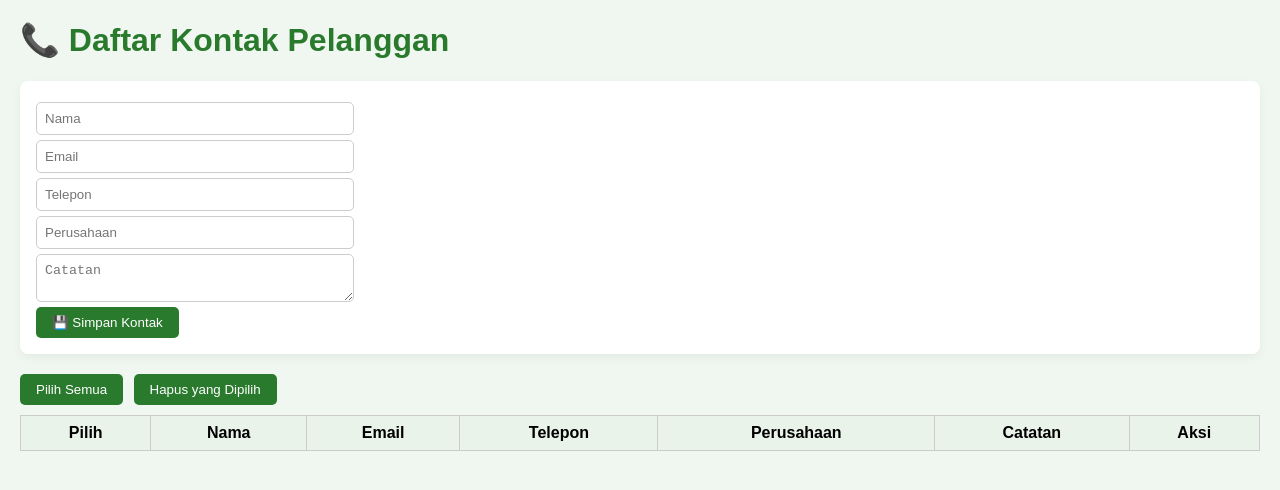
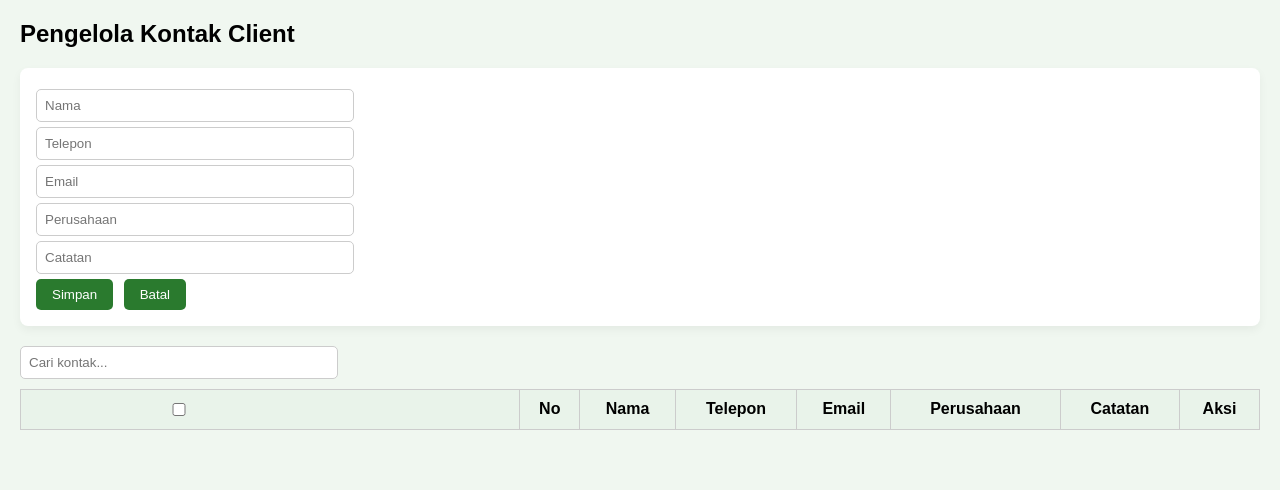
Before and after one commit to zxfathn/zxfathn.github.io, a plain HTML site: page index.html in a window 1280 px wide. Drawn offline with Linux system fonts and the light colour scheme; no server answers.

Commit message:
Update index.html

```diff
--- a/index.html
+++ b/index.html
@@ -3,39 +3,39 @@
 <head>
 <meta charset="UTF-8">
 <meta name="viewport" content="width=device-width, initial-scale=1.0">
-<title>Manajemen Kontak Pelanggan</title>
+<title>Pengelola Kontak Client</title>
 <link rel="stylesheet" href="style.css">
 </head>
 <body>
 <div class="container">
-  <h1>📞 Daftar Kontak Pelanggan</h1>
+<h2>Pengelola Kontak Client</h2>
 
+<!-- Form tambah/edit -->
 <form id="contactForm">
   <input type="hidden" id="contactId">
-    <input type="text" name="Nama" placeholder="Nama" required>
-    <input type="email" name="Email" placeholder="Email" required>
-    <input type="text" name="Telepon" placeholder="Telepon" required>
-    <input type="text" name="Perusahaan" placeholder="Perusahaan">
-    <textarea name="Catatan" placeholder="Catatan"></textarea>
-    <button type="submit">💾 Simpan Kontak</button>
+  <input type="text" id="nama" placeholder="Nama" required>
+  <input type="text" id="telepon" placeholder="Telepon" required>
+  <input type="email" id="email" placeholder="Email" required>
+  <input type="text" id="perusahaan" placeholder="Perusahaan">
+  <input type="text" id="catatan" placeholder="Catatan">
+  <button type="submit">Simpan</button>
+  <button type="button" onclick="clearForm()">Batal</button>
 </form>
 
-  <button id="selectAllBtn">Pilih Semua</button>
-  <button id="deleteSelectedBtn">Hapus yang Dipilih</button>
+<!-- Search -->
+<input type="text" id="searchInput" placeholder="Cari kontak..." onkeyup="filterContacts()">
 
-  <table id="contactTable">
+<!-- Tombol delete banyak -->
+<button id="deleteSelectedBtn" onclick="deleteSelected()" style="display:none;">Hapus yang dipilih</button>
+
+<table>
   <thead>
     <tr>
-        <th>Pilih</th>
-        <th>Nama</th>
-        <th>Email</th>
-        <th>Telepon</th>
-        <th>Perusahaan</th>
-        <th>Catatan</th>
-        <th>Aksi</th>
+      <th><input type="checkbox" id="selectAll" onclick="toggleSelectAll(this)"></th>
+      <th>No</th><th>Nama</th><th>Telepon</th><th>Email</th><th>Perusahaan</th><th>Catatan</th><th>Aksi</th>
     </tr>
   </thead>
-    <tbody></tbody>
+  <tbody id="contactsTable"></tbody>
 </table>
 </div>
 
```
Lines whose indentation alone changed are shown as unchanged.
